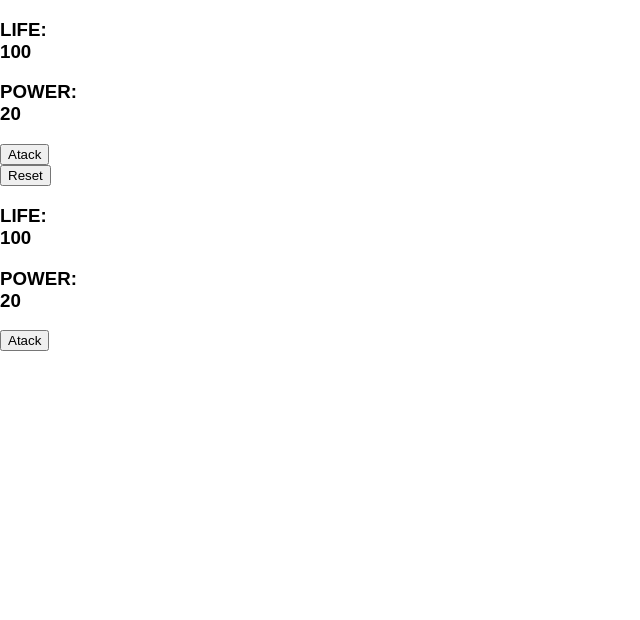
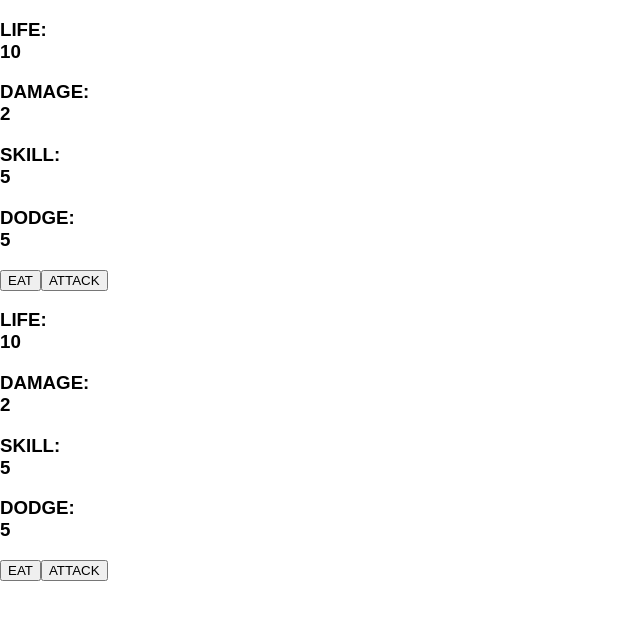
Before and after one commit to LuizFellype/Loop-Hitting, a React (Create React App) app: page / in a window 1280 px wide. Shown: the top 620 px of the page, without its empty margins (0-640 px from the left). Built offline with nearby package versions, Linux system fonts and the light colour scheme.

Commit message:
feat: implementating the functions with react

```diff
--- a/src/App.js
+++ b/src/App.js
@@ -1,51 +1,58 @@
 import React, { Component } from 'react';
 import Sidep from './components/sidePlayer'
-
-
+import { attack, eat } from './game/game'
 const initialState = {
-  playerHealty: 100,
-  playerPower: 20,
-  opponentHealty: 100,
-  opponentPower: 20
+  fighter: {
+    life: 10,
+    damage: 2,
+    skill: 5,
+    dodge: 5,
+  },
+  opponent: {
+    life: 10,
+    damage: 2,
+    skill: 5,
+    dodge: 5,
+  }
 }
-
-
 class App extends Component {
-
 
   state = {...initialState}
 
-  playerAtack = () => {
-    let opponentHealty = this.state.opponentHealty - 10
-    this.setState({ opponentHealty })
+  eatFighter = (whoate) => {
+    this.setState({fighter: eat(whoate)})
   }
 
-  opponentAtack = () => {
-    let playerHealty = this.state.playerHealty - 10
-    this.setState({ playerHealty })
+  attackOpponent = (shooter, target) => {
+    this.setState({opponent: attack(shooter, target)})
   }
 
-  clear = () => {
-    this.setState({
-      ...initialState
-    })
+  eatOpponent = (whoate) => {
+    this.setState({opponent: eat(whoate)})
+  }
+
+  attackFighter = (shooter, target) => {
+    this.setState({fighter: attack(shooter, target)})
   }
 
   render() {
     return (
       <React.Fragment>
         <div >
-          <h3>LIFE: <Sidep value={this.state.playerHealty}/></h3>
-          <h3>POWER: <Sidep value={this.state.playerPower}/></h3>
-          <button onClick={this.playerAtack}>Atack</button>
-        </div>
-        <div>
-          <button onClick={this.clear}>Reset</button>
+          <h3>LIFE: <Sidep value={this.state.fighter.life}/></h3>
+          <h3>DAMAGE: <Sidep value={this.state.fighter.damage}/></h3>
+          <h3>SKILL: <Sidep value={this.state.fighter.skill}/></h3>
+          <h3>DODGE: <Sidep value={this.state.fighter.dodge}/></h3>
+          <button onClick={() => this.eatFighter(this.state.fighter)}>EAT</button>
+          <button onClick={() => this.attackOpponent(this.state.fighter, this.state.opponent)}>ATTACK</button>
         </div>
         <div >
-          <h3>LIFE: <Sidep value={this.state.opponentHealty}/></h3>
-          <h3>POWER: <Sidep value={this.state.opponentPower}/></h3>
-          <button onClick={this.opponentAtack}>Atack</button>
+        <h3>LIFE: <Sidep value={this.state.opponent.life}/></h3>
+          <h3>DAMAGE: <Sidep value={this.state.opponent.damage}/></h3>
+          <h3>SKILL: <Sidep value={this.state.opponent.skill}/></h3>
+          <h3>DODGE: <Sidep value={this.state.opponent.dodge}/></h3>
+          <button onClick={() => this.eatOpponent(this.state.opponent)}>EAT</button>
+          <button onClick={() => this.attackFighter(this.state.opponent, this.state.fighter)}>ATTACK</button>
         </div>
       </React.Fragment>
     );
--- a/src/game/game.js
+++ b/src/game/game.js
@@ -14,14 +14,16 @@ export const attack = (shooter, target) => {
 }
 
 export const eat = (whoAte) => {
-    if (whoAte.life == 20) return whoAte
+    if (whoAte.damage >= 20) return whoAte
     const newWhoAte = { ...whoAte,
         life: whoAte.life - whoAte.damage,
         damage: whoAte.damage + 10
     }
     return newWhoAte
 }
-const sum = (x , y) => x + y
-export const f = (x, y) => {
-    return sum (x, y)
-}
+
+// simple functions to learn about how to do tests
+// const sum = (x , y) => x + y
+// export const f = (x, y) => {
+//     return sum (x, y)
+// }
```
Also changed, not shown: 1 other file (tests, documents, lock files or other folders).
